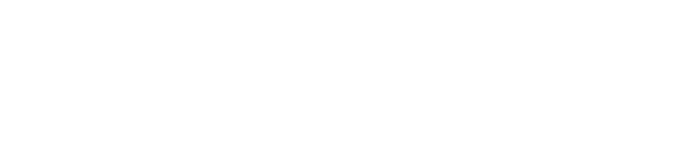
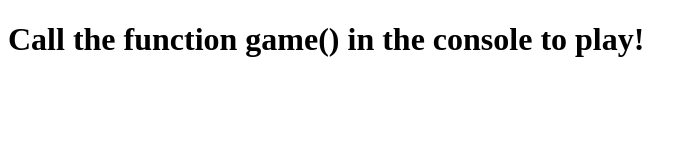
Before and after one commit to salocin-95/ro-sham-bo, a plain HTML site: page index.html in a window 1280 px wide. Shown: the whole page, without its empty margins (0-696 px from the left). Drawn offline with Linux system fonts and the light colour scheme.

Commit message:
Modify index.html

```diff
--- a/index.html
+++ b/index.html
@@ -7,6 +7,9 @@
     <title>Document</title>
 </head>
 <body>
+    <h1>
+        Call the function game() in the console to play!
+    </h1>
     <script src="script.js"></script>
 </body>
 </html>
```
